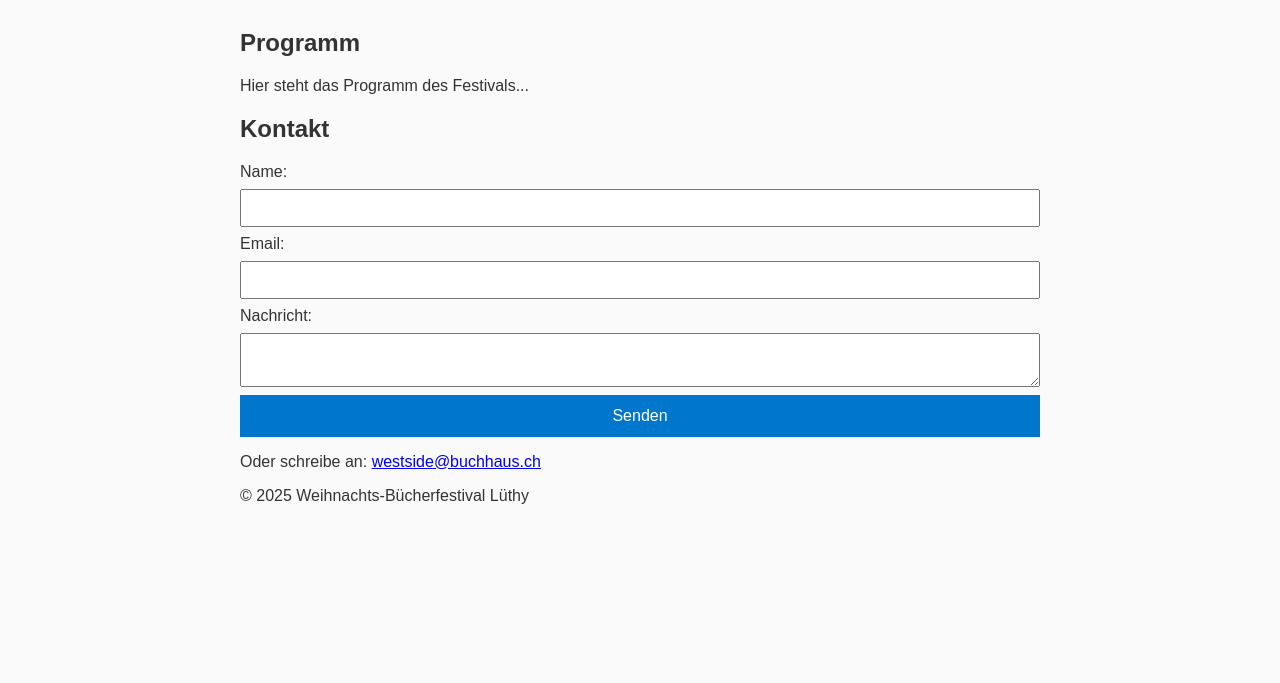
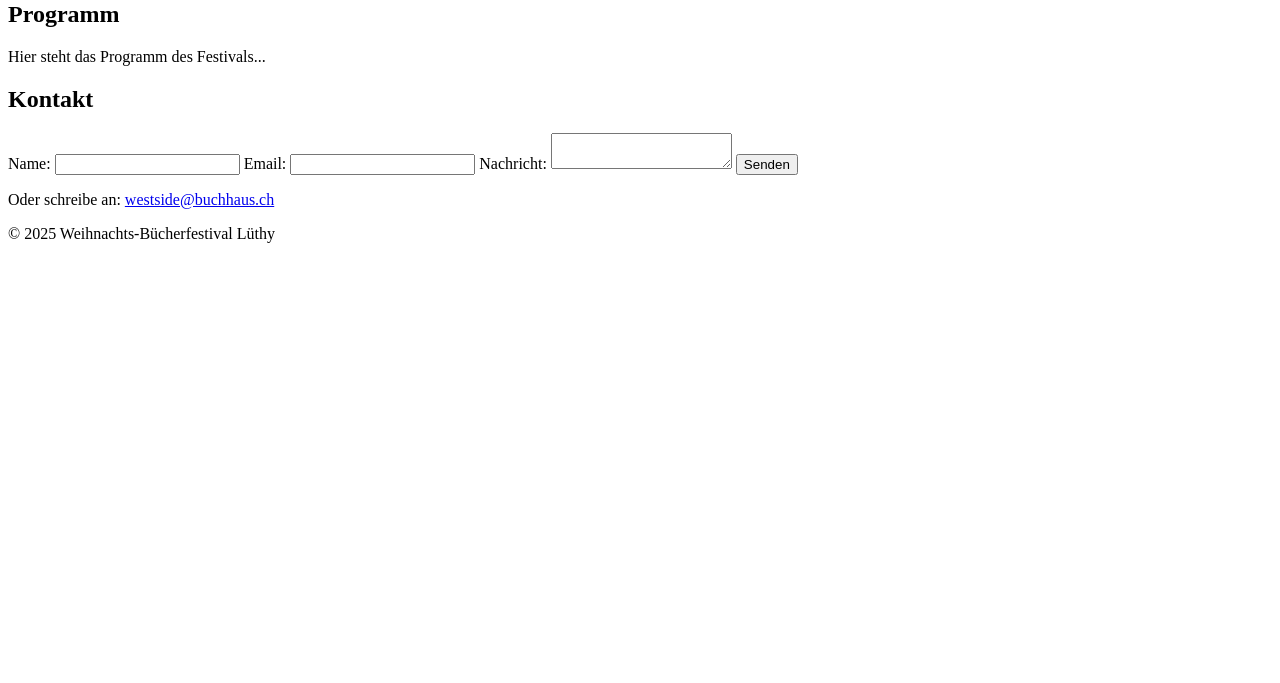
Before and after one commit to marcos751/weihnachts-buecherfestival-luethy, a plain HTML site: page index.html in a window 1280 px wide. Shown: the part 117-800 px from the top of the page. Drawn offline with Linux system fonts and the light colour scheme.

Commit message:
Update styles.css

```diff
--- a/styles.css
+++ b/styles.css
@@ -1,45 +1,19 @@
-body {
-  font-family: Arial, sans-serif;
-  max-width: 800px;
-  margin: 0 auto;
-  padding: 1rem;
-  background: #fafafa;
-  color: #333;
-}
-
-header {
-  text-align: center;
-  margin-bottom: 2rem;
-}
-
-nav a {
-  margin: 0 1rem;
-  text-decoration: none;
-  color: #0077cc;
-}
-
-form {
-  display: flex;
-  flex-direction: column;
-  gap: 0.5rem;
-}
-
-input, textarea {
-  padding: 0.5rem;
-  font-size: 1rem;
-  width: 100%;
-  box-sizing: border-box;
-}
-
-button {
-  padding: 0.75rem;
-  font-size: 1rem;
-  background-color: #0077cc;
-  color: #ffffff;
-  border: none;
-  cursor: pointer;
-}
-
-button:hover {
-  background-color: #005fa3;
-}
+<!DOCTYPE html>
+<html lang="en">
+  <head>
+    <meta charset="utf-8" />
+    <title>Anima Project - Automatically generated by Anima</title>
+    <meta name="viewport" content="width=device-width, initial-scale=1" />
+    <meta charset="utf-8" />
+    <meta content="width=device-width, initial-scale=1" name="viewport" />
+    <style>
+      @import url("https://fonts.googleapis.com/css?family=Source+Sans+3:500,700,600");
+    </style>
+    <link href="tailwind.css" rel="stylesheet" />
+    <link href="tailwind.css" rel="stylesheet" />
+  </head>
+  <body>
+    <div id="app"></div>
+    <script type="module" src="./src/index.tsx"></script>
+  </body>
+</html>
```
